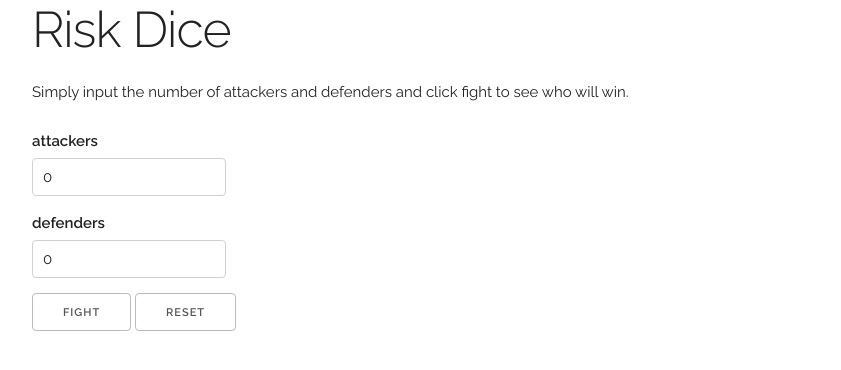
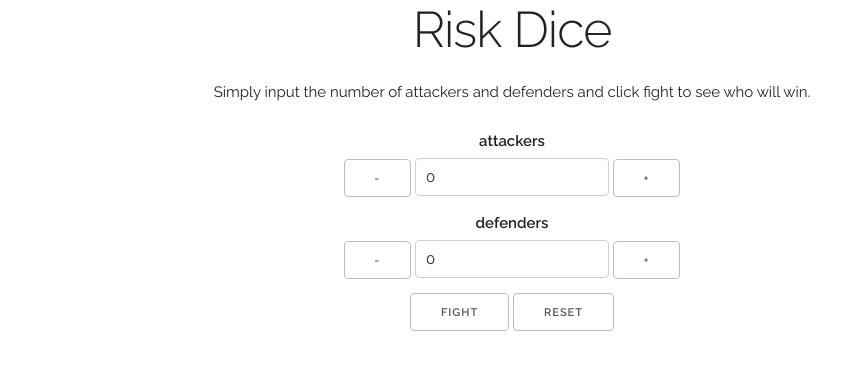
Before and after one commit to jis3r/risk-dice, a Svelte app: page / in a window 1280 px wide. Shown: the top 370 px of the page, without its empty margins (128-969 px from the left). Built offline with nearby package versions, Linux system fonts and the light colour scheme.

Commit message:
add: reduct & add buttons + centered all elements

```diff
--- a/src/App.svelte
+++ b/src/App.svelte
@@ -92,44 +92,86 @@
 		defendUnit = 0;
 		winner = -1;
 	}
+
+	const reductAtt = () => {
+		if(attackers > 0) attackers--;
+	}
+
+	const addAtt = () => {
+		attackers++;
+	}
+
+	const reductDef = () => {
+		if(defenders > 0) defenders--;
+	}
+
+	const addDef = () => {
+		defenders++;
+	}
 </script>
 
 <main>
 	<div class="container">
 		<div class="row">
 			<div class="twelve columns">
-				<h1>Risk Dice</h1>
+				<h1 class="centered">Risk Dice</h1>
 			</div>
-
 		</div>
 		<div class="row">
 			<div class="twelve columns">
-				<p>Simply input the number of attackers and defenders and click fight to see who will win.</p>
+				<p class="centered">Simply input the number of attackers and defenders and click fight to see who will win.</p>
 			</div>
 		</div>
+		<div class="row">
+			<div class="twelve columns">
+				<div class="centered">
+					<label for="attackers">attackers</label>
+					<button class="button" on:click={reductAtt}>-</button>
+					<input type="number" name="attackers" id="attackers" min="0" bind:value={attackers}>
+					<button class="button" on:click={addAtt}>+</button>
 
-		<div class="row">
-			<div class="six columns">
-				<label for="attackers">attackers</label>
-				<input type="number" name="attackers" id="attackers" min="0" bind:value={attackers}>
-				<label for="attackers">defenders</label>
-				<input type="number" name="defenders" id="attackers" min="0" bind:value={defenders}>
+				</div>
+			</div>
+			<div class="twelve columns">
+				<div class="centered">
+					<label for="attackers">defenders</label>
+					<button class="button" on:click={reductDef}>-</button>
+					<input type="number" name="defenders" id="attackers" min="0" bind:value={defenders}>
+					<button class="button" on:click={addDef}>+</button>
+				</div>
 			</div>
 		</div>
-
 		<div class="row">
-			<div class="six columns">
-				<button on:click={fight}>fight</button>
-				<button on:click={reset}>reset</button>
+			<div class="twelve columns">
+				<div class="centered">
+					<button class="button" on:click={fight}>fight</button>
+					<button class="button" on:click={reset}>reset</button>
+				</div>
+			</div>
+		</div>
+		<div class="row">
+			<div class="twelve columns">
+				<div class="centered">
+					{#if winner === 0}
+					<h3>The attacker won!</h3>
+					{:else if winner === 1}
+					<h3>The defender won!</h3>
+					{/if}
+				</div>
 			</div>
 		</div>
 
 
 
-		{#if winner === 0}
-		<h3>The attacker won!</h3>
-		{:else if winner === 1}
-		<h3>The defender won!</h3>
-		{/if}
 	</div>
 </main>
+
+<style>
+	.centered {
+		text-align: center;
+		margin-left: auto;
+		margin-right: auto;
+	}
+
+
+</style>
```
